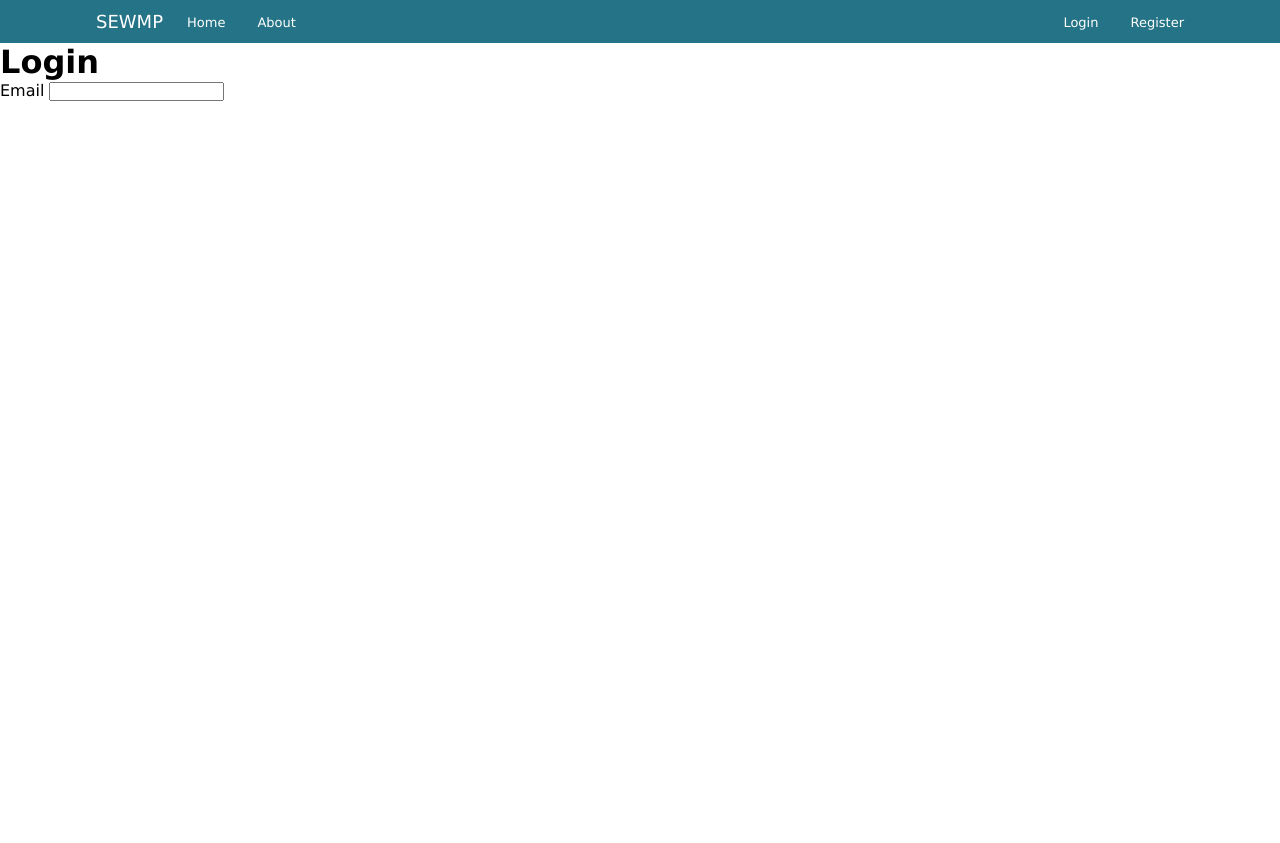
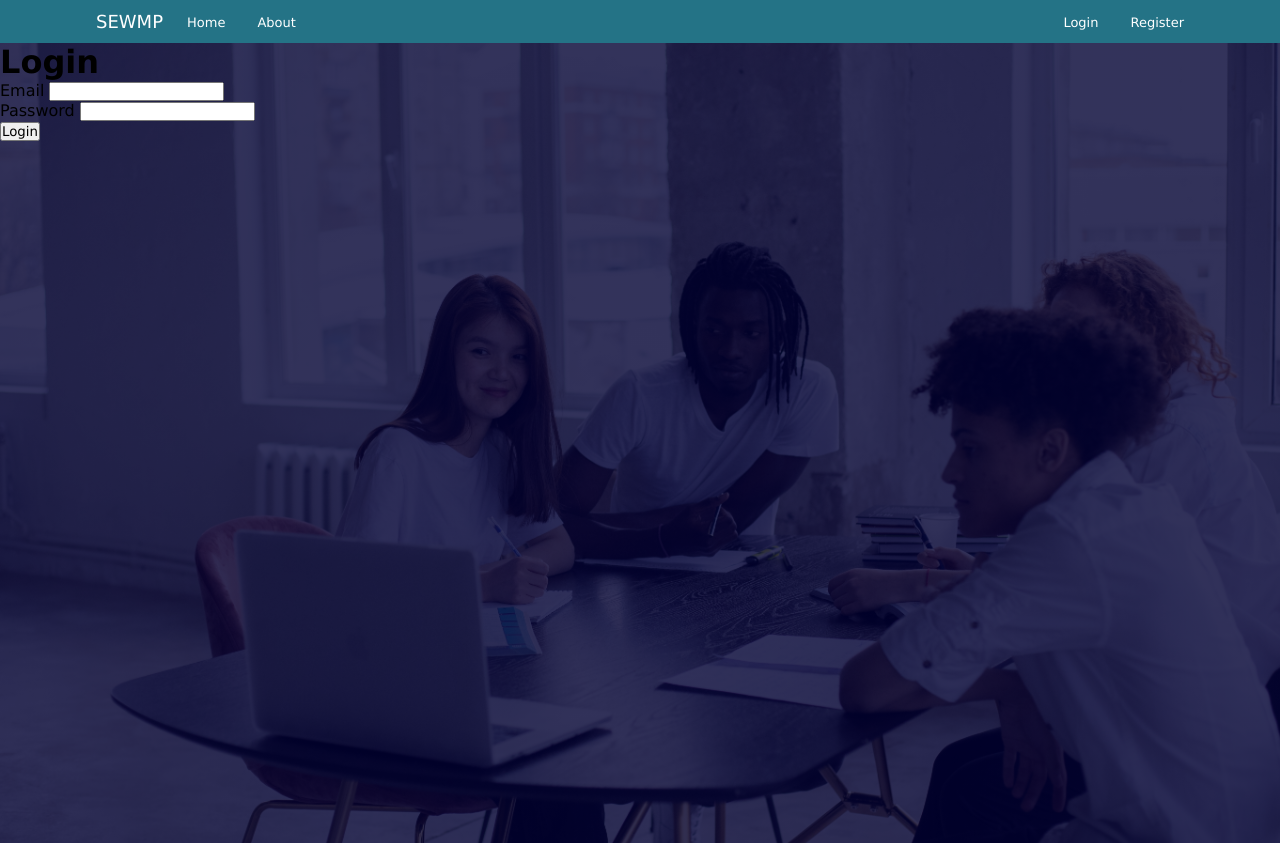
Before and after one commit to EmmaAtom00/SEWMP, a Flask app: page /login in a window 1280 px wide. Before the commit the page ends 101 px from the top, so only its background shows below. Run offline with Flask 3, Linux system fonts and the light colour scheme.

Commit message:
login page

```diff
--- a/myApp/static/css/login.css
+++ b/myApp/static/css/login.css
@@ -0,0 +1,12 @@
+.container {
+    background-image: linear-gradient(rgba(0, 0,50, 0.8),rgba(0, 0,50, 0.8)),url(../images/homeimg.jpg);
+    width: 100%;
+    height: 100vh;
+    background-position: center;
+    background-size: cover;
+    position: relative;
+}
+
+.form-box {
+    margin: auto;
+}
--- a/myApp/templates/login.html
+++ b/myApp/templates/login.html
@@ -1,11 +1,27 @@
 {% extends 'nav.html' %}
 
 {% block content %}
+<div class="container">
+    <div class="form-container">
 
     <form action="" method="POST">
 	    <h1>Login</h1>
-	    {{ form.email.label }} {{ form.email() }}
+        <div class="email">
+            {{ form.email.label }}
+            {{ form.email() }}
+        </div>
 
+        <div class="password">
+            {{ form.password.label }}
+            {{ form.password() }}
+        </div>
+
+        <div class="submit">
+            {{ form.submit() }}
+        </div>
     </form>
 
+    </div>
+</div>
+
 {% endblock %}
```
Also changed, not shown: myApp/static/images/homeimg.jpg (added).
